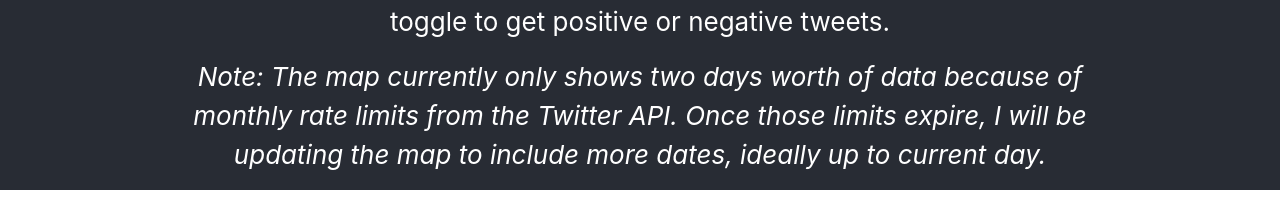
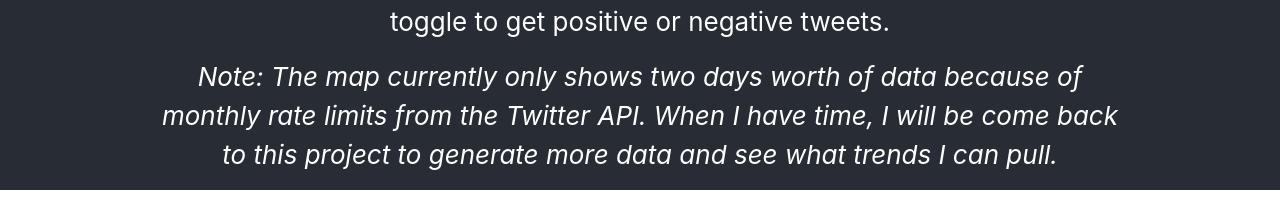
Before and after one commit to Miklos24/twitter-popularity-map, a React (Create React App) app: page / in a window 1280 px wide. Shown: the part 233-453 px from the top of the page. Built offline with nearby package versions, Linux system fonts and the light colour scheme; no server answers.

Commit message:
Update website message

```diff
--- a/src/App.js
+++ b/src/App.js
@@ -29,7 +29,7 @@ function App() {
           Use the slider on the left to select a date to poll tweets from, and use the right toggle to get positive or negative tweets.
         </p>
         <p><em>
-          Note: The map currently only shows two days worth of data because of monthly rate limits from the Twitter API. Once those limits expire, I will be updating the map to include more dates, ideally up to current day.
+          Note: The map currently only shows two days worth of data because of monthly rate limits from the Twitter API. When I have time, I will be come back to this project to generate more data and see what trends I can pull.
         </em></p>
       </div>
     </div>
```
